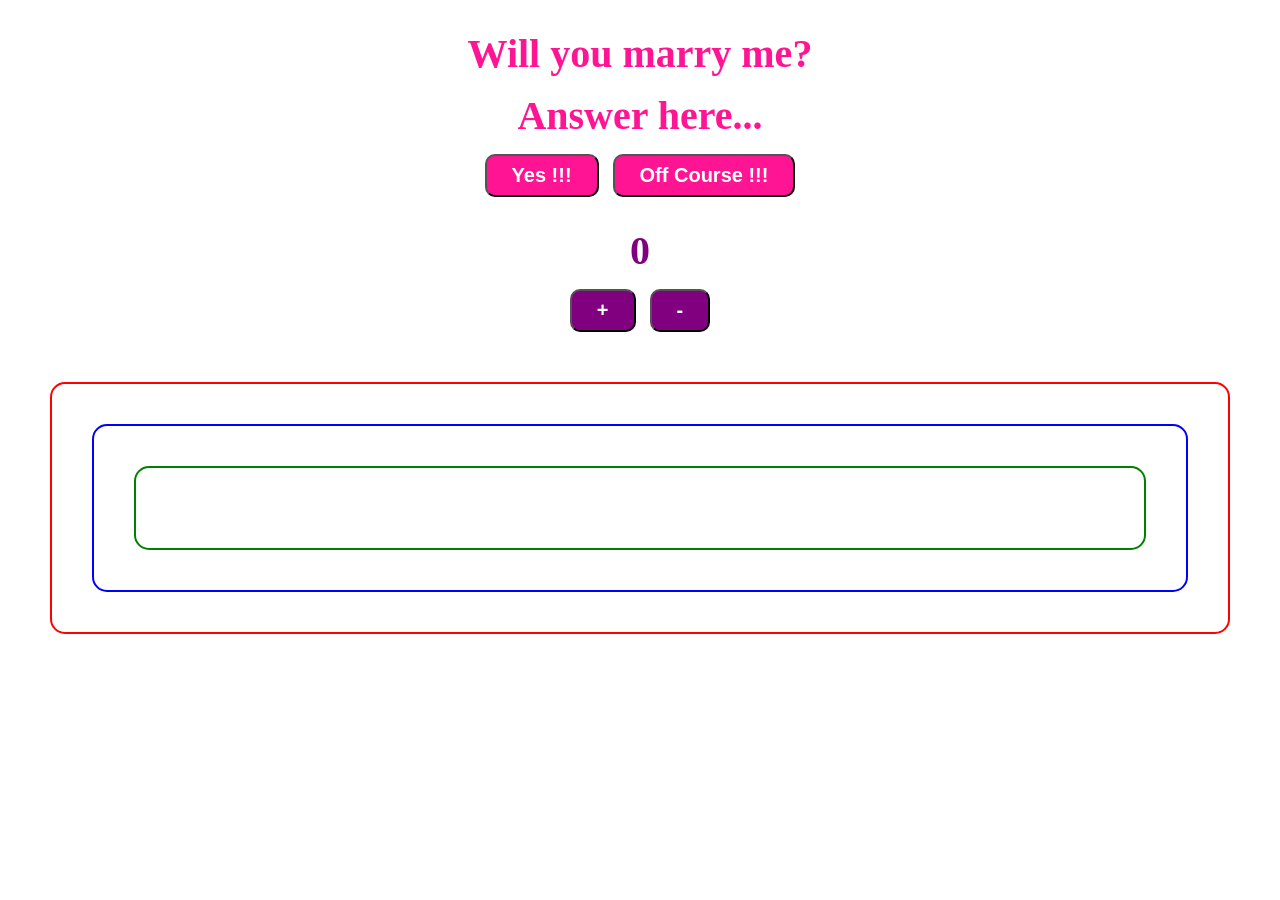
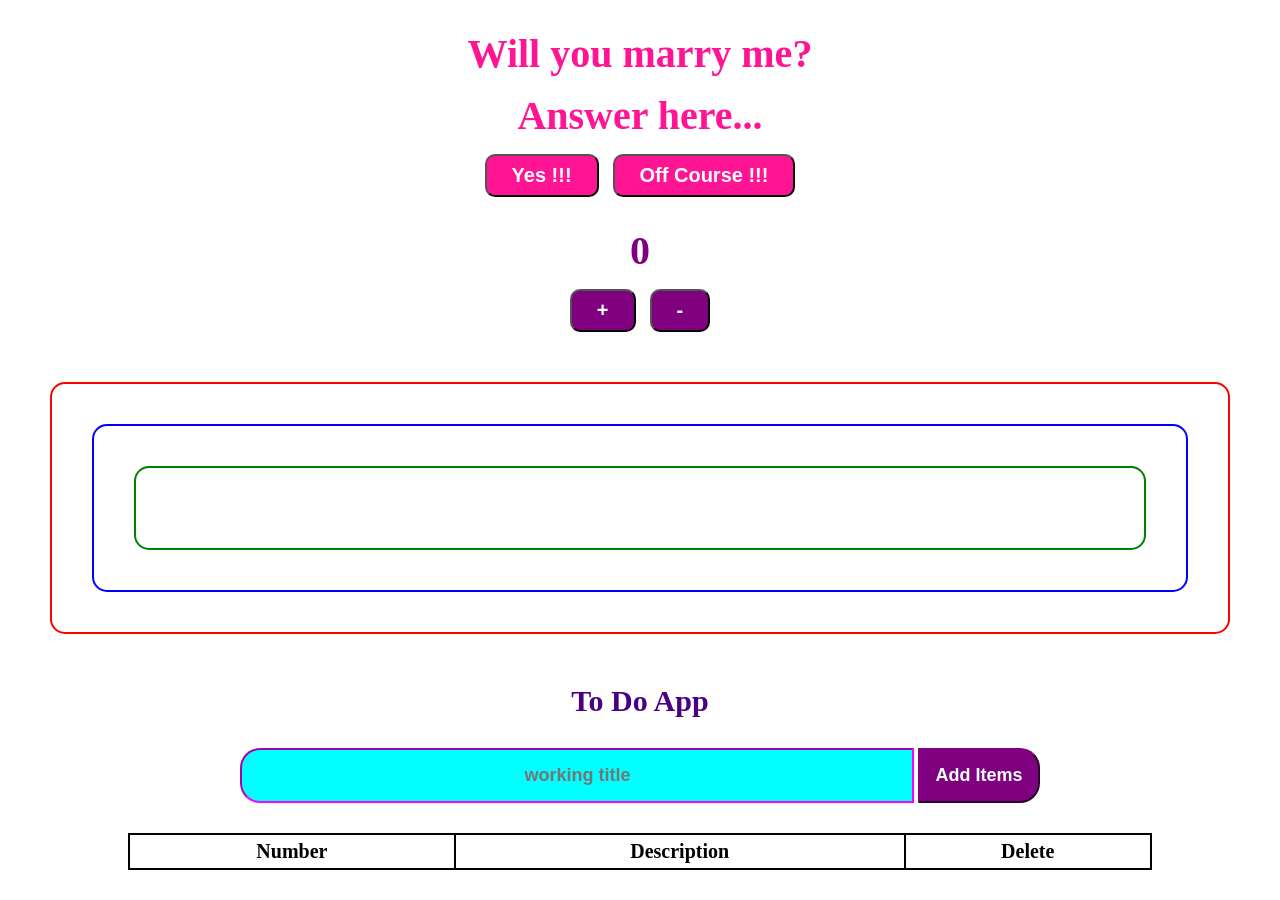
Before and after one commit to younuskhan1/To-Do-App, a plain HTML site: page index.html in a window 1280 px wide. Before the commit the page ends 800 px from the top, so only its background shows below. Drawn offline with Linux system fonts and the light colour scheme.

Commit message:
to do app is partially completed

```diff
--- a/index.html
+++ b/index.html
@@ -28,6 +28,18 @@
             </div>
         </div>
     </div>
+    <p id="heading">To Do App</p>
+    <div class="input-div">
+        <input type="text" name="" id="input-value" placeholder="working title">
+        <button id="input-button">Add Items</button>
+        <table>
+            <tr>
+                <th class="table-head">Number</th>
+                <th class="table-head">Description</th>
+                <th class="table-head">Delete</th>
+            </tr>
+        </table>
+    </div>
     <script src="./index.js"></script>
 </body>
 
--- a/style.css
+++ b/style.css
@@ -94,3 +94,60 @@
     border-radius: 15px;
     padding: 40px;
 }
+
+#heading {
+    text-align: center;
+    color: #4B0082;
+    font-size: 30px;
+    font-weight: bold;
+}
+
+#input-value {
+    width: 50%;
+    text-align: center;
+    padding: 15px;
+    font-weight: bold;
+    border-color: #ff00ff;
+    border-bottom-left-radius: 20px;
+    border-top-left-radius: 20px;
+    font-size: 18px;
+    background-color: aqua;
+}
+
+#input-button {
+    text-align: center;
+    padding: 15px;
+    border-color: purple;
+    border-bottom-right-radius: 20px;
+    border-top-right-radius: 20px;
+    font-size: 18px;
+    font-weight: bold;
+    color: azure;
+    background-color: purple;
+}
+
+.input-div {
+    text-align: center;
+    margin-top: 30px;
+    margin-bottom: 30px;
+}
+
+table {
+    width: 80%;
+    margin: auto;
+    margin-top: 30px;
+}
+
+table,
+th,
+td {
+    border: 2px solid black;
+    border-collapse: collapse;
+    margin-top: 30px;
+}
+
+.table-head {
+    padding-top: 5px;
+    padding-bottom: 5px;
+    font-size: 20px;
+}
```
